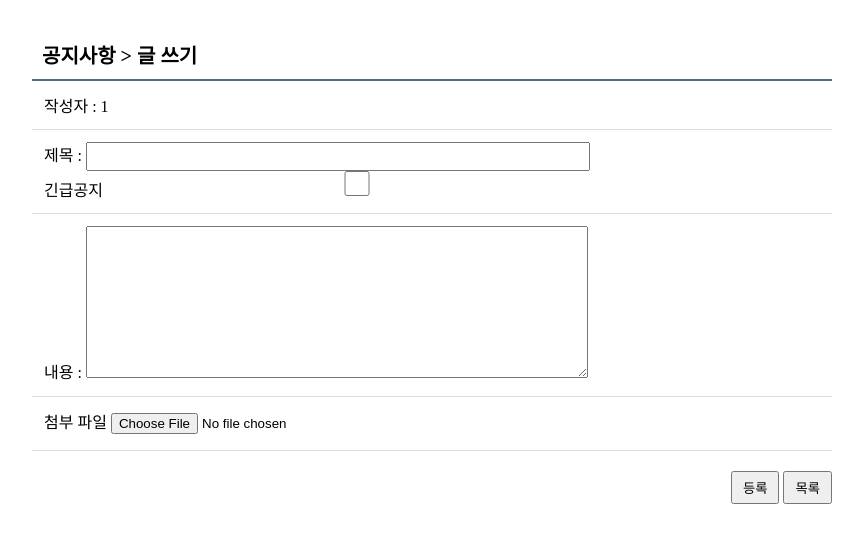
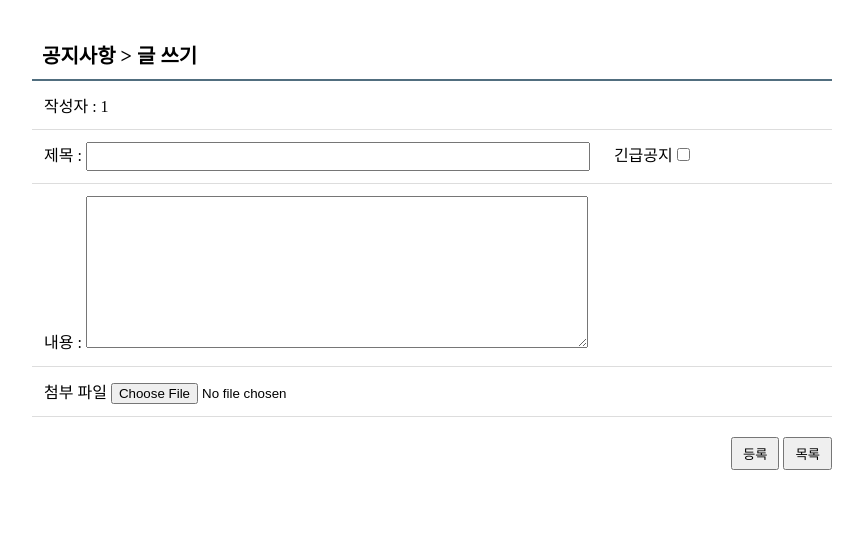
Before and after one commit to rewhwan/a4b1, a PHP site: page /notice/notice_form.php in a window 1280 px wide. Shown: the part 112-655 px from the top of the page, without its empty margins (208-1071 px from the left). Run offline with PHP 8.4, Linux system fonts and the light colour scheme; the visitor is signed in with stand-in values (Sample User, id 1).

Commit message:
공지사항 등록&수정폼 UI 변경

```diff
--- a/notice/css/notice.css
+++ b/notice/css/notice.css
@@ -4,8 +4,9 @@
 #notice_form span { display: inline-block; }
 #notice_form .col1 { width: 150px; }
 #notice_form { list-style: none;}
-#notice_form li {	padding: 12px; border-bottom: solid 1px #dddddd; }
-#notice_form input { width: 500px; height: 25px; }
+#notice_form li {padding: 12px; border-bottom: solid 1px #dddddd; }
+#notice_form li .list2 input[type='text'] { width: 500px; height: 25px; }
+#notice_form li .list2 label {margin-left: 20px;}
 #notice_form textarea { width: 500px;	height: 150px; }
 #notice_form #text_area { position: relative;	height: 158px; }
 #notice_form #text_area .col1 { position: absolute; top: 10px; }
@@ -20,7 +21,7 @@
 #notice_list li { padding: 10px 0; border-bottom: solid 1px #dddddd; }
 #notice_list span { display: inline-block; text-align: center; vertical-align: middle; font-size: 15px;}
 #notice_list .list1 { width: 80px;}
-#notice_list .list2 { width: 330px; text-align: left; }
+#notice_list .list2 { width: 330px; text-align: left;}
 #notice_list .list3 { width: 100px; }
 #notice_list .list4 { width: 40px; }
 #notice_list .list5 { width: 180px; }
--- a/notice/dmi_notice.php
+++ b/notice/dmi_notice.php
@@ -46,9 +46,7 @@ if (isset($_POST['mode']) && $_POST['mode'] == "insert") {
 
     mysqli_query($dbcon, $sql) or die("쿼리문 오류1 : " . mysqli_error($dbcon));
 
-    echo "<script>
-             location.href = 'index.php';
-      </script>";
+    echo "<script>location.href = 'index.php';</script>";
     exit;
 }
 
@@ -92,7 +90,6 @@ if (isset($_POST['mode']) && $_POST['mode'] == "modify") {
     mysqli_query($dbcon, $sql) or die("쿼리문 오류1 : " . mysqli_error($dbcon));
 
     echo "<script>location.href = 'index.php'</script>";
-
     exit;
 }
 
--- a/notice/notice_form.php
+++ b/notice/notice_form.php
@@ -33,10 +33,14 @@
                     </li>
                     <li>
                         <span class="list1">제목 : </span>
-                        <span class="list2"><input name="title" type="text"></span>
-                        <span class="list1">긴급공지
-                        <input type="checkbox" name="cb">
-                            </span>
+                        <span class="list2">
+                            <input name="title" type="text">
+                            <label>긴급공지
+                                <input type="checkbox" name="cb">
+                            </label>
+                        </span>
+
+
                     </li>
                     <li id="text_area">
                         <span class="list1">내용 : </span>
--- a/notice/notice_modify_form.php
+++ b/notice/notice_modify_form.php
@@ -67,10 +67,14 @@
 	    				<textarea name="content"><?= $content ?></textarea>
 	    			</span>
                 </li>
+                <?php
+                    if($file_copied) {
+                ?>
                 <li>
                     <span class="list1">현재 첨부 파일 : </span>
                     <span class="list2"><?= $file_name ?></span>
                 </li>
+                <?php } ?>
                 <li>
                     <span class="list1">변경할 첨부 파일 : </span>
                     <input type="file" name="upfile" value="<?= $file_name ?>">
```
